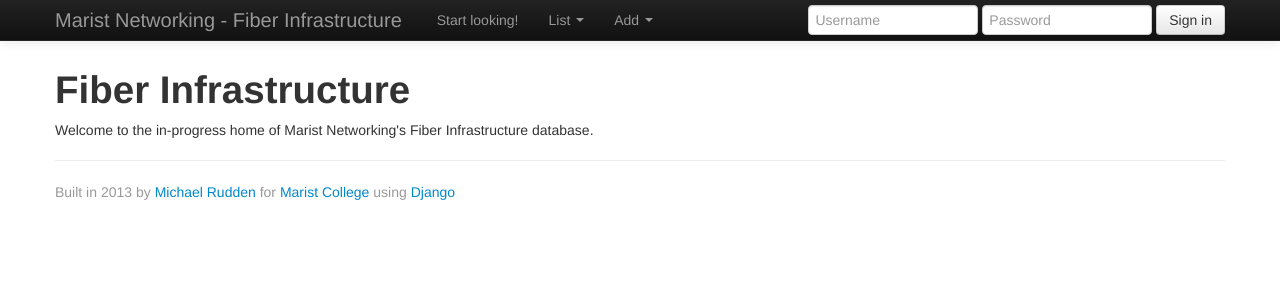
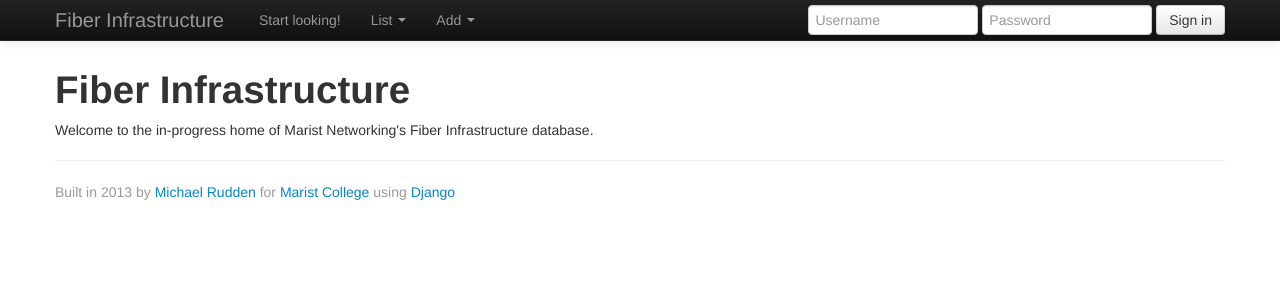
Before and after one commit to mrudden/fiber, a Django app: page / in a window 1280 px wide. Shown: the top 300 px of the page. Run offline with Django 3.2, Linux system fonts and the light colour scheme; some libraries are stand-ins or nearby versions.

Commit message:
navbar title change

```diff
--- a/templates/fiberdb/base.html
+++ b/templates/fiberdb/base.html
@@ -41,7 +41,7 @@
             <span class="icon-bar"></span>
             <span class="icon-bar"></span>
           </a>
-          <a class="brand" href="/">Marist Networking - Fiber Infrastructure</a>
+          <a class="brand" href="/">Fiber Infrastructure</a>
           <div class="nav-collapse collapse">
             <ul class="nav">
               <li><a href="/buildings/">Start looking!</a></li>
```
